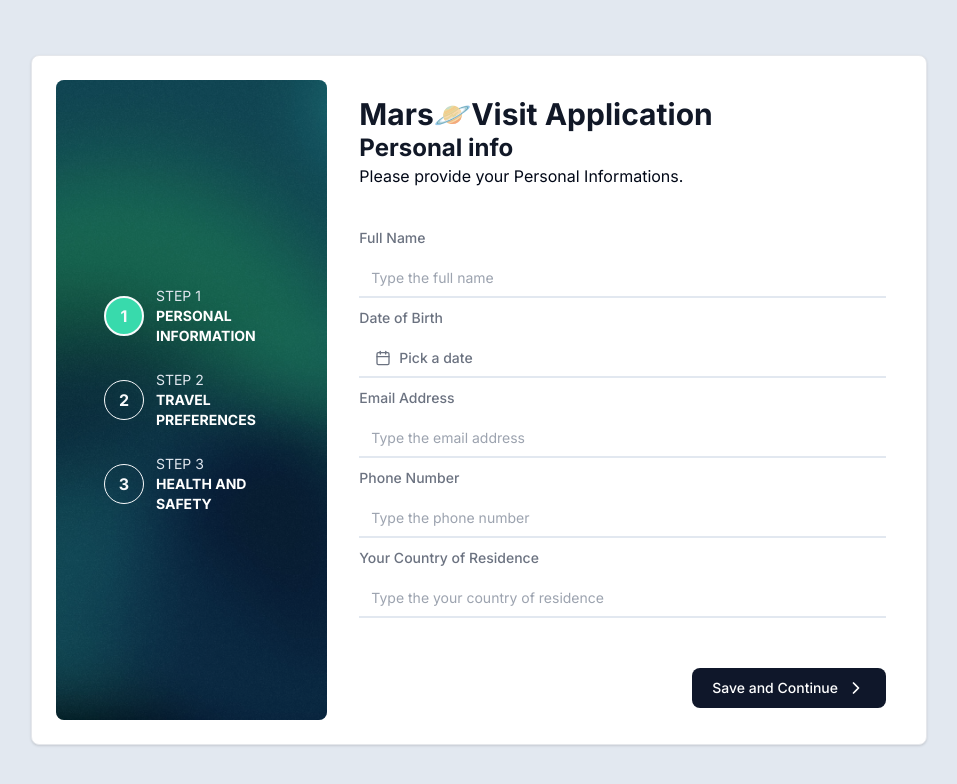
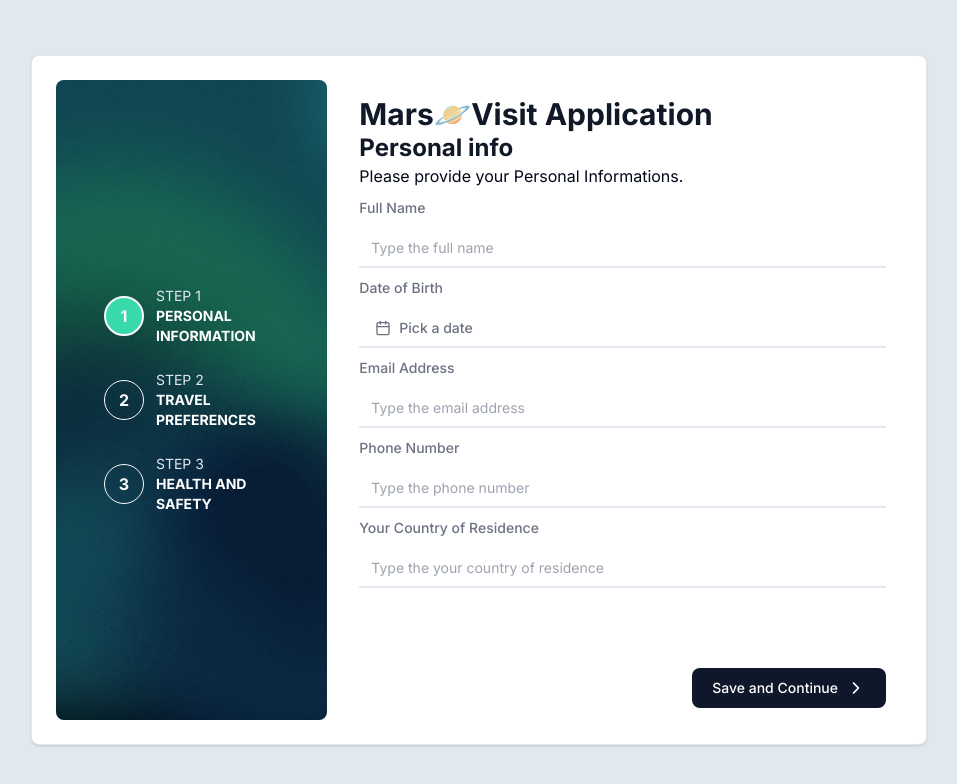
Before and after one commit to md-galib-hossain/multiformstage-frontend, a Next.js app: page / in a window 1280 px wide. Shown: the top 784 px of the page, without its empty margins (161-1118 px from the left). Built offline with nearby package versions, Linux system fonts and the light colour scheme.

Commit message:
refactor: fix  ui issue after build

```diff
--- a/src/components/MultiStepForm/StepForms/HealthSafetyForm.tsx
+++ b/src/components/MultiStepForm/StepForms/HealthSafetyForm.tsx
@@ -70,7 +70,7 @@ const HealthSafetyForm = () => {
     >
       {isClient && (
         <div className="flex flex-col justify-between h-full">
-          <>
+          <div>
             <div className="mb-2">
               <h5 className="text-lg md:text-2xl font-bold text-gray-900 dark:text-white">
                 Health and Safety
@@ -97,7 +97,7 @@ const HealthSafetyForm = () => {
                 name="emergencyContactInformation.phone"
               />
             </div>
-          </>
+          </div>
           <div className="pb-8 flex justify-center md:justify-end">
             <NavButtons disabled={isLoading} />
           </div>
--- a/src/components/MultiStepForm/StepForms/PersonalInfoForm.tsx
+++ b/src/components/MultiStepForm/StepForms/PersonalInfoForm.tsx
@@ -54,7 +54,7 @@ const PersonalInfoForm = () => {
     >
       {isClient ? (
         <div className="flex flex-col justify-between h-full">
-          <>
+          <div>
             <div className="mb-2">
               <h5 className="text-lg md:text-2xl font-bold text-gray-900 dark:text-white">
                 Personal info
@@ -70,7 +70,7 @@ const PersonalInfoForm = () => {
 
               <TextInput label="Your Country of Residence" name="nationality" />
             </div>
-          </>
+          </div>
           {}
           <div className="pb-8 flex justify-end">
             <NavButtons />
--- a/src/components/MultiStepForm/StepForms/TravelPreferencesForm.tsx
+++ b/src/components/MultiStepForm/StepForms/TravelPreferencesForm.tsx
@@ -60,7 +60,7 @@ const TravelPreferencesForm = () => {
     >
       {isClient && (
       <div className="flex flex-col justify-between h-full">
-          <>
+          <div>
           <div className="mb-2">
             <h5 className="text-lg md:text-2xl font-bold text-gray-900 dark:text-white">
               Travel Preferences
@@ -77,7 +77,7 @@ const TravelPreferencesForm = () => {
             />
             <TextInput label="Special Requests" name="specialRequests" />
           </div>
-        </>
+        </div>
         <div className="pb-8 flex justify-center md:justify-end">
 
           <NavButtons />
```
